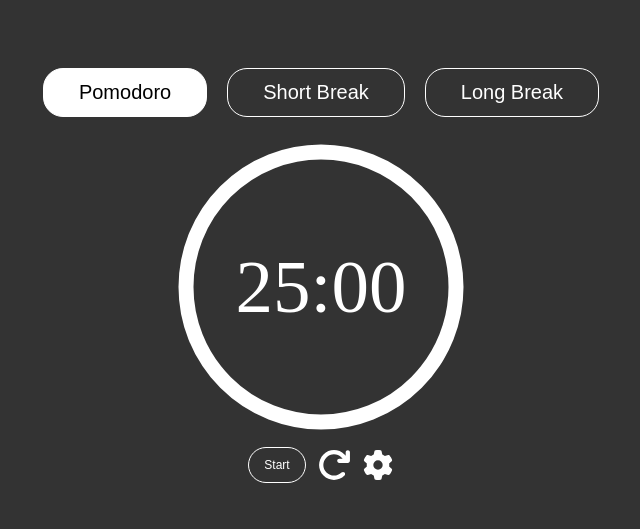
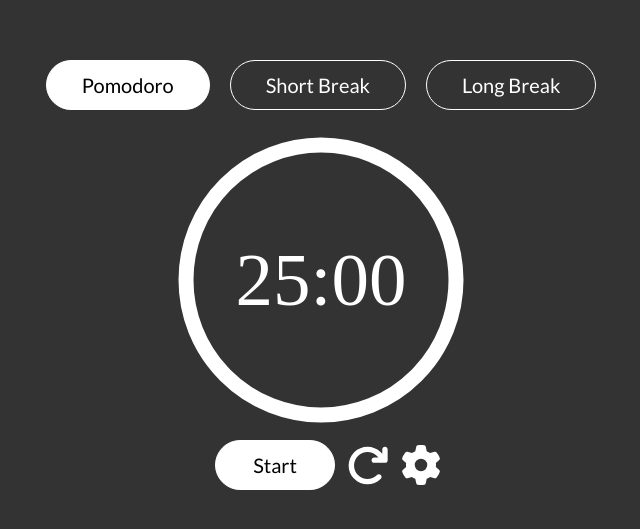
Before and after one commit to WersV/pomodoro-app, a Vue app: page / in a window 1280 px wide. Shown: the part 143-672 px from the top of the page, without its empty margins (319-959 px from the left). Built offline with nearby package versions, Linux system fonts and the light colour scheme.

Commit message:
add final rwd design + styles on start/stop click

```diff
--- a/src/components/AppControls.vue
+++ b/src/components/AppControls.vue
@@ -1,12 +1,13 @@
 <template>
   <div class="control-btns">
-    <button class="time-btn" @click="storeTime.handleCounter()" :disabled="storeTime.isStartStopBtnDisabled">{{ storeTime.isTimeRunning ? 'Stop' : 'Start' }}</button>
+    <button class="time-btn" :class="{clicked: storeTime.isStartStopBtnStyling}" @click="storeTime.handleCounter(); toggleClassClicked()" :disabled="storeTime.isStartStopBtnDisabled">{{ storeTime.isTimeRunning ? 'Stop' : 'Start' }}</button>
     <button class="btns reset" @click="storeTime.resetCounter()"><font-awesome-icon icon="fa-solid fa-arrow-rotate-right" /></button>
     <button class="btns" @click="storeModal.switchModal()"><font-awesome-icon icon="fa-solid fa-gear" /></button>
   </div>
 </template>
 
 <script setup>
+import {ref} from 'vue'
 import {watchEffect} from 'vue'
 import {useModalStore} from '@/stores/store.js'
 import {useTimeStore} from '@/stores/time.js'
@@ -22,6 +23,10 @@
   }
 })
 
+const toggleClassClicked = () => {
+  storeTime.isStartStopBtnStyling = !storeTime.isStartStopBtnStyling
+}
+
 </script>
 
 <style lang="scss" scoped>
@@ -31,14 +36,20 @@
   justify-content: center;
   margin-top: 10px;
   .time-btn {
+    width: 80px;
     background-color: transparent;
-    border-radius: 20px;
+    border-radius: 30px;
     border: 1px solid white;
     color: white;
-    padding: 10px 15px;
-    font-size: 12px;
+    padding: 10px 20px;
+    font-size: 16px;
+    font-family: lato;
     margin: 0 5px;
     cursor: pointer;
+  }
+  .time-btn.clicked {
+    background-color: white;
+    color: black;
   }
   .time-btn:disabled {
     background-color: gray;
@@ -60,4 +71,37 @@
     font-size: 34px;
   }
 }
+
+@media(min-width: 575px) {
+.control-btns {
+  .time-btn {
+    width: 100px;
+    font-size: 17px;
+    padding: 12px 0; //no left/right padding bcs fixed width
+  }
+  .btns {
+    font-size: 35px;
+  }
+  .btns.reset {
+    font-size: 38px;
+  }
+}
+}
+
+@media(min-width: 1200px) {
+.control-btns {
+  .time-btn {
+    width: 120px;
+    margin-left: 20px;
+    font-size: 20px;
+    padding: 12px 35px;
+  }
+  .btns {
+    font-size: 40px;
+  }
+  .btns.reset {
+    font-size: 43px;
+  }
+}
+}
 </style>
--- a/src/components/AppPomodoroControls.vue
+++ b/src/components/AppPomodoroControls.vue
@@ -28,12 +28,13 @@
   min-width: 300px;
   button {
     background-color: transparent;
-    border-radius: 20px;
+    border-radius: 30px;
     border: 1px solid white;
     color: white;
     padding: 10px 15px;
     margin-left: 10px;
     font-size: 12px;
+    font-family: lato;
     cursor: pointer;
   }
   button:first-child {
@@ -42,6 +43,14 @@
   button.active {
     background-color: white;
     color: black;
+  }
+}
+
+@media(min-width: 575px) {
+  .pomodoro-controls-container {
+    button {
+      font-size: 17px;
+    }
   }
 }
 
--- a/src/components/AppTimer.vue
+++ b/src/components/AppTimer.vue
@@ -60,8 +60,8 @@
       fill: none;
       stroke: none;
     // .timer-path-elapsed {
-    //   stroke-width: 1px;
-    //   stroke: white;
+    //   stroke-width: 5px;
+    //   stroke: green;
     // }
     .base-timer-path-remaining {
       stroke-width: 5px;
@@ -86,6 +86,14 @@
   }
 }
 
+@media(min-width: 575px) {
+.timer {
+  .timer-display {
+    font-size: 60px;
+  }
+}
+}
+
 @media(min-width: 1200px) {
 .timer {
   .timer-display {
--- a/src/stores/time.js
+++ b/src/stores/time.js
@@ -1,5 +1,5 @@
 import { defineStore } from 'pinia'
-import {ref, computed} from 'vue'
+import {ref} from 'vue'
 import { useStorage } from '@vueuse/core'
 
 export const useTimeStore = defineStore('time', () => {
@@ -16,6 +16,7 @@
   const longBreakSeconds = ref(longBreakInputMinutes.value*60)
   const intervalId = ref(null)
   const isStartStopBtnDisabled = ref(false)
+  const isStartStopBtnStyling = ref(true)
 
 
   const FULL_DASH_ARRAY = 283 // because 2*pi*r = 2*pi*45(my actual radius) = 283
@@ -62,6 +63,7 @@
   }
 
   function activeTabSwitch(tabType) {
+    isStartStopBtnStyling.value = true
     setCircleDasharray()
     let defaultTime
     if(tabType === 'pomodoro') {
@@ -137,6 +139,7 @@
     seconds,
     isStartStopBtnDisabled,
     activeTab,
+    isStartStopBtnStyling,
     $reset,
     handleCounter,
     activeTabSwitch,
```
Lines whose indentation alone changed are shown as unchanged.
